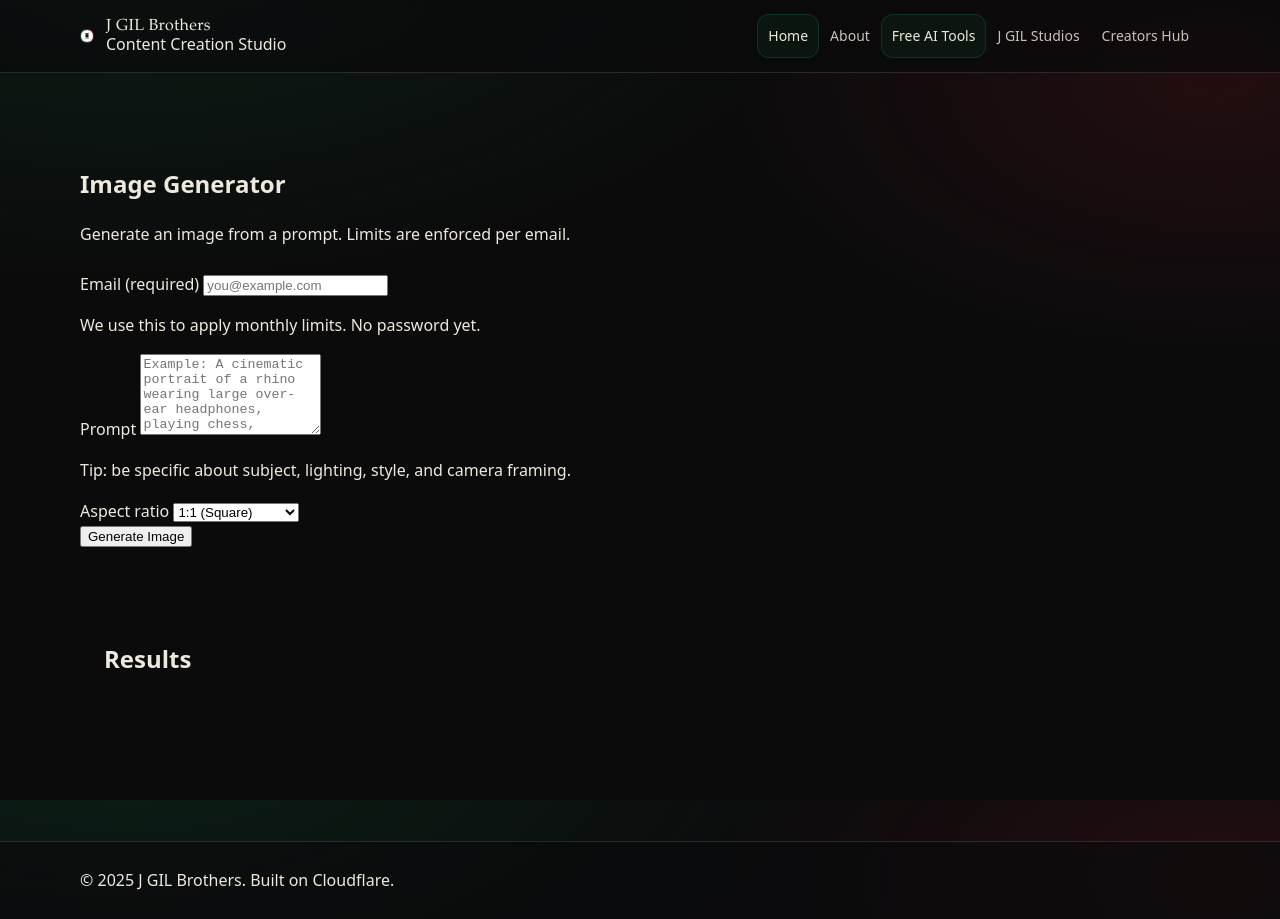
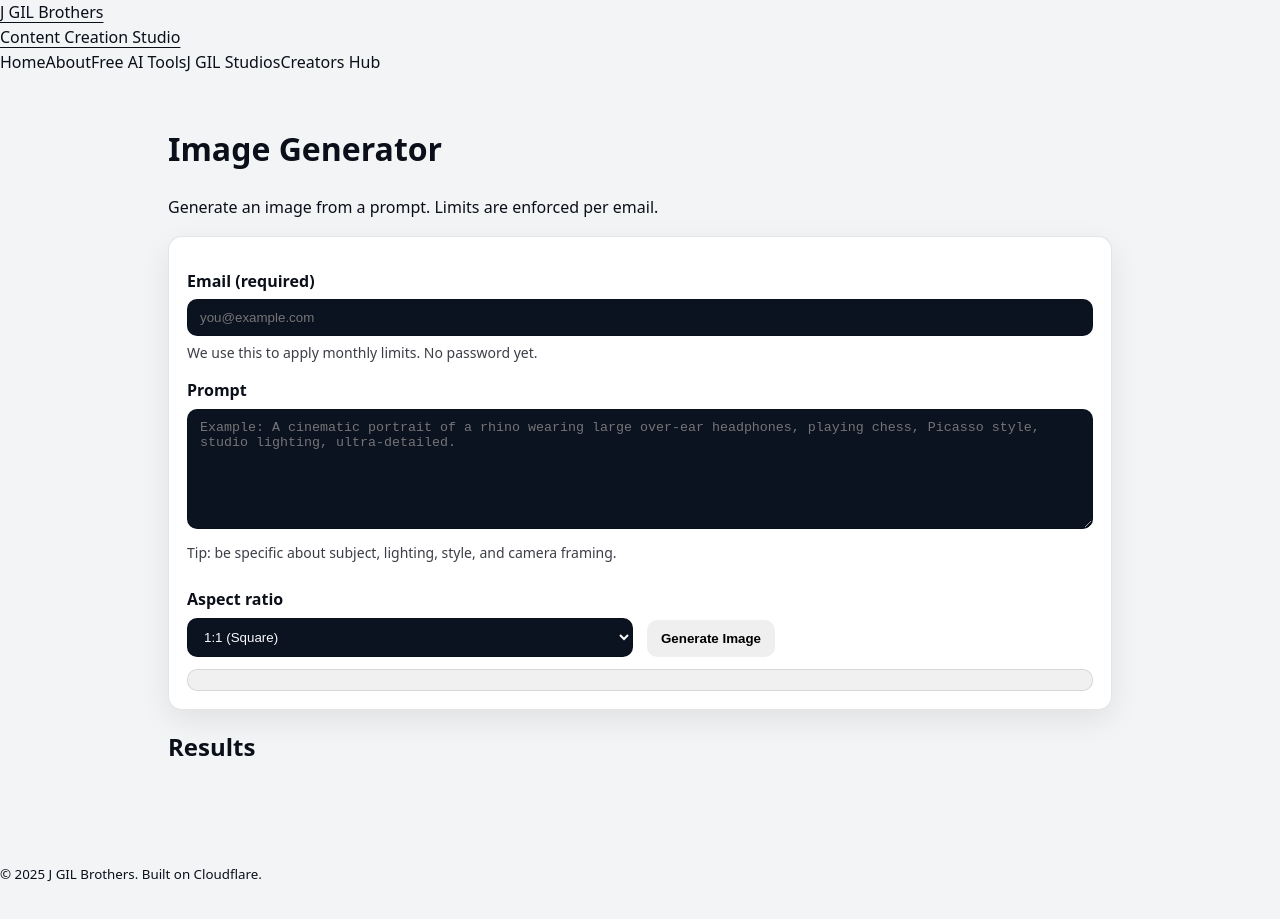
Before and after one commit to jgilbrothers/jgilbrothers-website, a plain HTML site: page tools/image-generator/index.html in a window 1280 px wide. After the commit the page ends 886 px from the top, so only its background shows below. Drawn offline with Linux system fonts and the light colour scheme; no server answers.

Commit message:
Normalize Image Generator header and light UI

```diff
--- a/tools/image-generator/index.html
+++ b/tools/image-generator/index.html
@@ -5,79 +5,133 @@
   <meta name="viewport" content="width=device-width,initial-scale=1" />
   <title>Image Generator | J GIL Brothers</title>
   <meta name="description" content="Generate an image from a prompt. Limits are enforced per email." />
-  <link rel="icon" href="/assets/images/global/jgil-brothers-logo-2025.png" />
+
   <link rel="stylesheet" href="/styles/styles.css" />
   <script src="/scripts/main.js" defer></script>
   <script src="/scripts/image-generator.js" defer></script>
+
+  <!-- Page-only styling: lighter background + dark inputs -->
+  <style>
+    body.tool-light {
+      background: #f3f4f6;
+      color: #0b0f19;
+    }
+    body.tool-light main {
+      padding-bottom: 48px;
+    }
+    body.tool-light .tool-wrap {
+      max-width: 980px;
+      margin: 0 auto;
+      padding: 28px 18px;
+    }
+    body.tool-light .tool-card {
+      background: #ffffff;
+      border: 1px solid rgba(0,0,0,.10);
+      border-radius: 14px;
+      padding: 18px;
+      box-shadow: 0 10px 30px rgba(0,0,0,.08);
+    }
+    body.tool-light label {
+      font-weight: 600;
+      display: block;
+      margin: 14px 0 6px;
+    }
+    body.tool-light input,
+    body.tool-light textarea,
+    body.tool-light select {
+      width: 100%;
+      border-radius: 10px;
+      border: 1px solid rgba(0,0,0,.16);
+      background: #0b1220;
+      color: #f8fafc;
+      padding: 10px 12px;
+      outline: none;
+    }
+    body.tool-light textarea { resize: vertical; min-height: 120px; }
+    body.tool-light .hint { margin: 6px 0 0; opacity: .8; font-size: 14px; }
+    body.tool-light .row {
+      display: grid;
+      grid-template-columns: 1fr 1fr;
+      gap: 14px;
+      align-items: end;
+      margin-top: 10px;
+    }
+    @media (max-width: 760px) { body.tool-light .row { grid-template-columns: 1fr; } }
+
+    body.tool-light button {
+      border-radius: 10px;
+      border: 0;
+      padding: 11px 14px;
+      font-weight: 700;
+      cursor: pointer;
+    }
+    body.tool-light button:disabled { opacity: .6; cursor: not-allowed; }
+
+    body.tool-light .status {
+      margin-top: 12px;
+      padding: 10px 12px;
+      border-radius: 10px;
+      background: rgba(2, 6, 23, .06);
+      border: 1px solid rgba(2, 6, 23, .10);
+      min-height: 20px;
+      white-space: pre-wrap;
+    }
+    body.tool-light .results {
+      margin-top: 18px;
+      display: grid;
+      grid-template-columns: repeat(auto-fit, minmax(240px, 1fr));
+      gap: 14px;
+    }
+    body.tool-light .result-img {
+      width: 100%;
+      height: auto;
+      border-radius: 14px;
+      border: 1px solid rgba(0,0,0,.12);
+      background: #fff;
+    }
+  </style>
 </head>
 
-<body>
-  <!-- Global Header (matches Home nav order + routes) -->
-  <header class="site-header" role="banner">
-    <div class="container header-inner">
-      <a class="brand" href="/" aria-label="J GIL Brothers Home">
-        <img
-          class="brand-mark"
-          src="/assets/images/global/jgil-brothers-logo-2025.png"
-          alt="J GIL Brothers"
-          loading="eager"
-        />
-        <div class="brand-text">
-          <div class="brand-name">J GIL Brothers</div>
-          <div class="brand-tagline">Content Creation Studio</div>
-        </div>
+<body class="tool-light">
+  <!-- Header matches Home: text brand + same nav order -->
+  <header>
+    <a href="#main" class="skip-link">Skip to content</a>
+
+    <div class="site-top">
+      <a class="site-brand" href="/" aria-label="Home">
+        <div class="site-brand__title">J GIL Brothers</div>
+        <div class="site-brand__subtitle">Content Creation Studio</div>
       </a>
 
       <nav class="site-nav" aria-label="Primary">
-        <a class="nav-link" href="/">Home</a>
-        <a class="nav-link" href="/about/">About</a>
-        <a class="nav-link" href="/tools/">Free AI Tools</a>
-        <a class="nav-link" href="/jgil-studios/">J GIL Studios</a>
-        <a class="nav-link" href="/creators-hub/">Creators Hub</a>
+        <a href="/">Home</a>
+        <a href="/about/">About</a>
+        <a href="/tools/">Free AI Tools</a>
+        <a href="/jgil-studios/">J GIL Studios</a>
+        <a href="/creators-hub/">Creators Hub</a>
       </nav>
     </div>
   </header>
 
-  <main class="site-main" id="main" role="main">
-    <section class="section">
-      <div class="container">
-        <header class="section-head">
-          <h1 class="h1">Image Generator</h1>
-          <p class="subhead">Generate an image from a prompt. Limits are enforced per email.</p>
-        </header>
+  <main id="main">
+    <div class="tool-wrap">
+      <h1>Image Generator</h1>
+      <p>Generate an image from a prompt. Limits are enforced per email.</p>
 
-        <!-- Tool Panel -->
-        <section class="panel">
-          <form class="form-grid" id="imageGenForm" autocomplete="off">
-            <div class="field">
-              <label for="email" class="label">Email (required)</label>
-              <input
-                id="email"
-                name="email"
-                type="email"
-                class="input"
-                placeholder="you@example.com"
-                required
-              />
-              <p class="hint">We use this to apply monthly limits. No password yet.</p>
-            </div>
+      <div class="tool-card">
+        <form id="imageGenForm">
+          <label for="email">Email (required)</label>
+          <input id="email" name="email" type="email" placeholder="you@example.com" required />
+          <p class="hint">We use this to apply monthly limits. No password yet.</p>
 
-            <div class="field field-wide">
-              <label for="prompt" class="label">Prompt</label>
-              <textarea
-                id="prompt"
-                name="prompt"
-                class="textarea"
-                rows="5"
-                placeholder="Example: A cinematic portrait of a rhino wearing large over-ear headphones, playing chess, Picasso style, studio lighting, ultra-detailed."
-                required
-              ></textarea>
-              <p class="hint">Tip: be specific about subject, lighting, style, and camera framing.</p>
-            </div>
+          <label for="prompt">Prompt</label>
+          <textarea id="prompt" name="prompt" placeholder="Example: A cinematic portrait of a rhino wearing large over-ear headphones, playing chess, Picasso style, studio lighting, ultra-detailed." required></textarea>
+          <p class="hint">Tip: be specific about subject, lighting, style, and camera framing.</p>
 
-            <div class="field">
-              <label for="aspect" class="label">Aspect ratio</label>
-              <select id="aspect" name="aspect" class="select">
+          <div class="row">
+            <div>
+              <label for="aspect">Aspect ratio</label>
+              <select id="aspect" name="aspect">
                 <option value="1:1" selected>1:1 (Square)</option>
                 <option value="16:9">16:9 (Landscape)</option>
                 <option value="9:16">9:16 (Portrait)</option>
@@ -86,34 +140,22 @@
               </select>
             </div>
 
-            <div class="field">
-              <label class="label sr-only" for="generateBtn">Generate</label>
-              <button id="generateBtn" type="submit" class="button button-primary">
-                Generate Image
-              </button>
+            <div>
+              <button id="generateBtn" type="submit">Generate Image</button>
             </div>
+          </div>
 
-            <div class="field field-wide">
-              <div id="status" class="status" aria-live="polite"></div>
-            </div>
-          </form>
-        </section>
+          <div id="status" class="status" aria-live="polite"></div>
+        </form>
+      </div>
 
-        <!-- Results -->
-        <section class="section">
-          <div class="container">
-            <h2 class="h2">Results</h2>
-            <div id="results" class="results-grid"></div>
-          </div>
-        </section>
-      </div>
-    </section>
+      <h2 style="margin-top:18px;">Results</h2>
+      <div id="results" class="results"></div>
+    </div>
   </main>
 
-  <footer class="site-footer" role="contentinfo">
-    <div class="container footer-inner">
-      <div class="muted">© <span id="year"></span> J GIL Brothers. Built on Cloudflare.</div>
-    </div>
+  <footer>
+    <small>© <span id="year"></span> J GIL Brothers. Built on Cloudflare.</small>
   </footer>
 
   <script>
```
